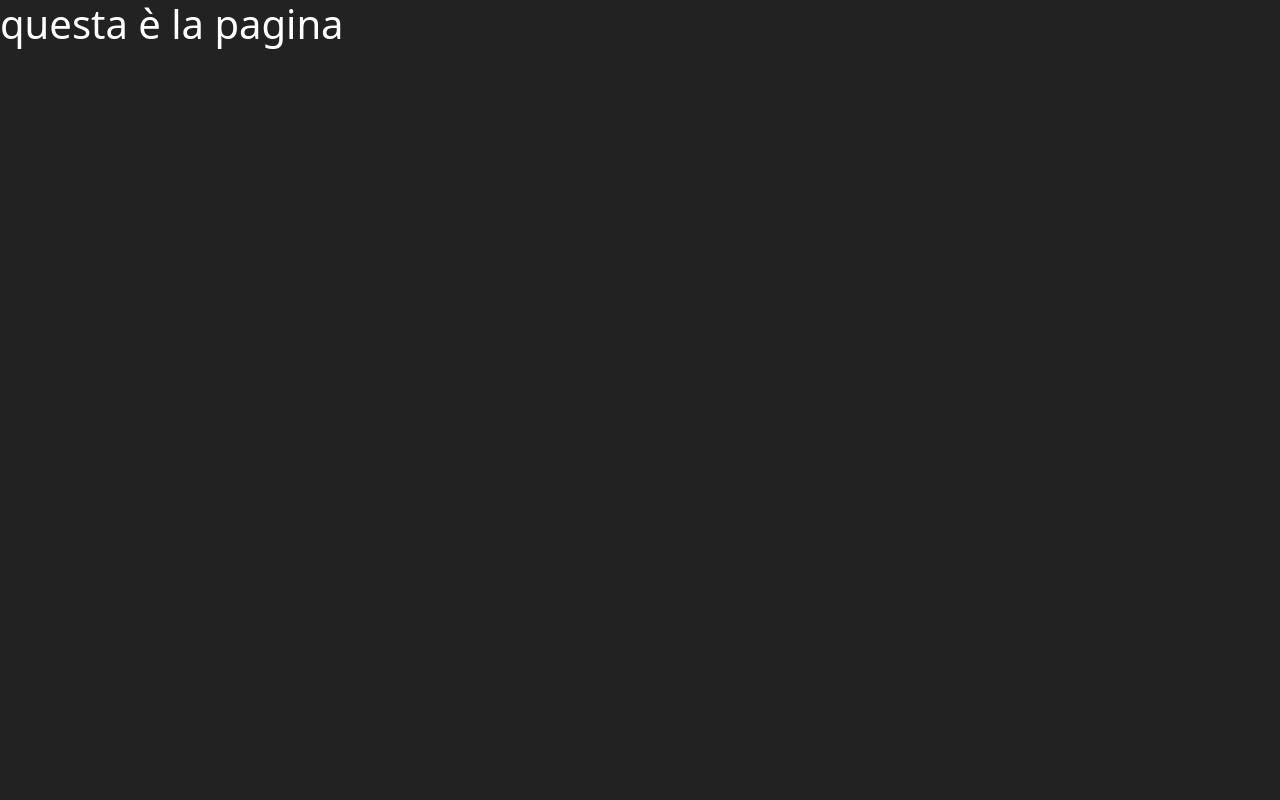
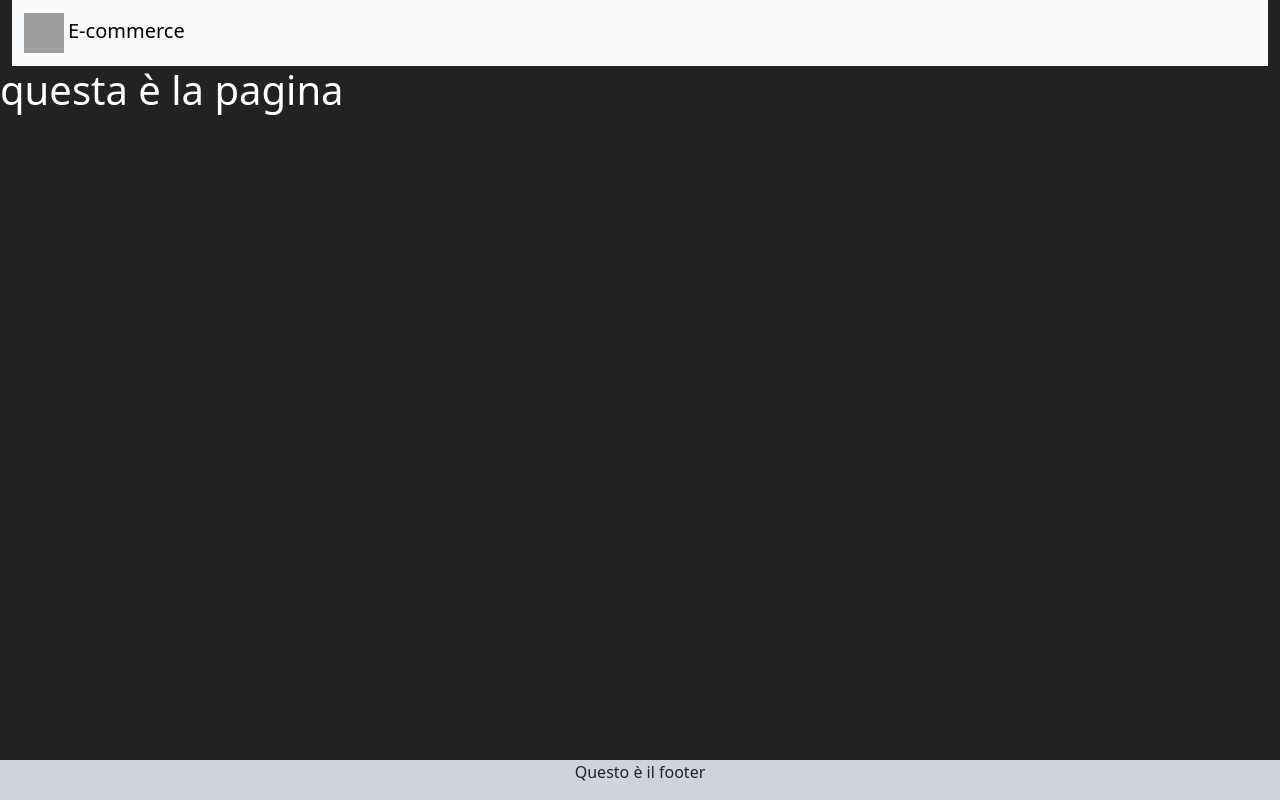
Before and after one commit to dmtpat/react-router, a React (Vite) app: page / in a window 1280 px wide. Built offline with nearby package versions, Linux system fonts and the light colour scheme; grey boxes are pictures that could not be loaded.

Commit message:
header + footer +minor

```diff
--- a/src/App.jsx
+++ b/src/App.jsx
@@ -5,15 +5,16 @@ import 'bootstrap/dist/js/bootstrap.min.js'
 import axios from 'axios'
 import { BrowserRouter } from "react-router-dom";
 import Header from "./components/Header.components"
+import Footer from "./components/Footer.components"
 
 function App() {
 
 
   return (
     <>
-
+      <Header />
       <h1>questa è la pagina</h1>
-
+      <Footer />
     </>
   )
 }
--- /dev/null
+++ b/src/components/Footer.components.jsx
@@ -0,0 +1,10 @@
+
+
+function Footer() {
+    return (
+        <div className="container-fluid bg-dark-subtle text-center text-dark position-absolute bottom-0">
+            <p>Questo è il footer</p>
+        </div>
+    )
+}
+export default Footer
--- a/src/components/Header.components.jsx
+++ b/src/components/Header.components.jsx
@@ -4,10 +4,12 @@ function Header() {
     return (
         <div className="container-fluid">
             <nav className="navbar bg-body-tertiary">
-                <div className="container">
+                <div className="container-fluid">
                     <a className="navbar-brand" href="#" >
-                        <img src="https://getbootstrap.com/docs/5.3/assets/brand/bootstrap-logo.svg" alt="Bootstrap" width="30" height="24" />
+                        <img src="https://fakestoreapi.com/icons/logo.png" alt="Bootstrap" width="40" height="40" />
+                        <span className="ps-1">E-commerce</span>
                     </a>
+
                 </div>
             </nav >
         </div >
```
